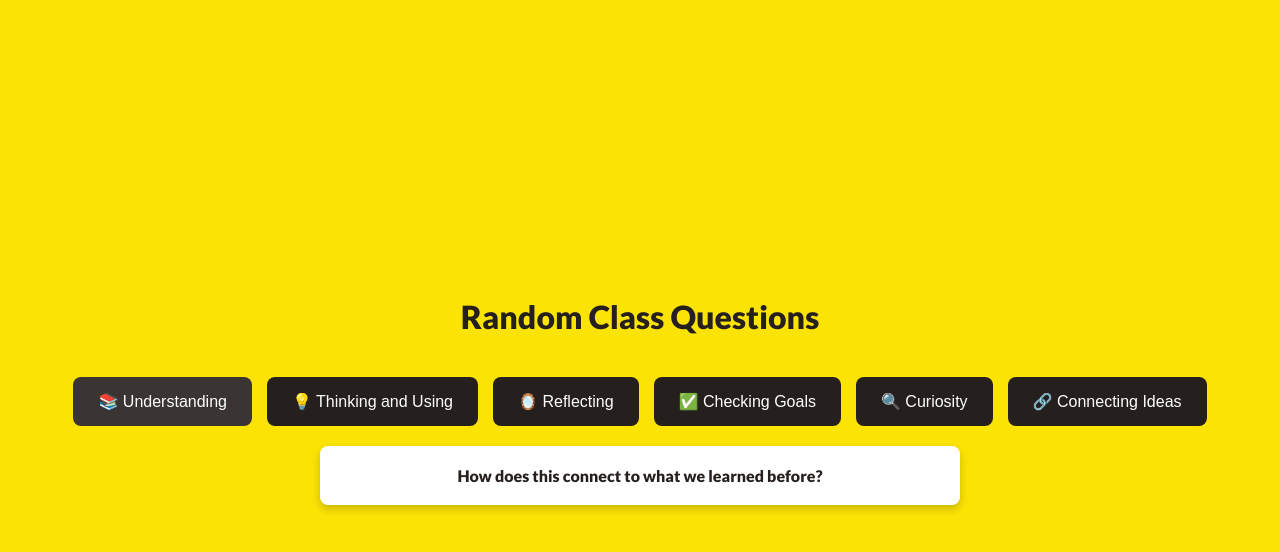
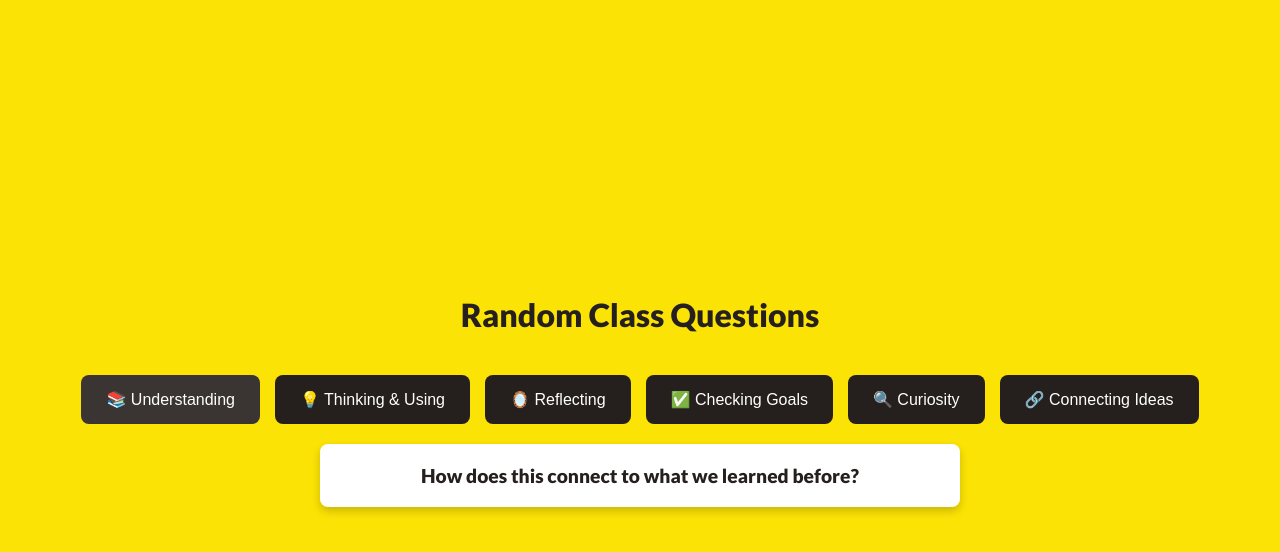
Before and after one commit to GlennMalcolm/randomquestionpicker, a plain HTML site: page questions.html in a window 1280 px wide. Both pictures are taken after a click on the button "📚 Understanding". Drawn offline with Linux system fonts and the light colour scheme.

Commit message:
Update questions.html

```diff
--- a/questions.html
+++ b/questions.html
@@ -41,7 +41,7 @@
         .category-button.active {
             background-color: #3a3433;
         }
-        .question-box {
+        .question-display {
             width: 80%;
             max-width: 600px;
             background-color: #fff;
@@ -51,6 +51,7 @@
             border-radius: 8px;
             text-align: center;
             color: #251f1d;
+            font-size: 1.2em;
         }
     </style>
 </head>
@@ -58,19 +59,21 @@
 
     <h1>Random Class Questions</h1>
 
+    <!-- Category buttons -->
     <div class="button-container">
-        <button class="category-button" onclick="showQuestion('understanding')">📚 Understanding</button>
-        <button class="category-button" onclick="showQuestion('thinkingAndUsing')">💡 Thinking and Using</button>
-        <button class="category-button" onclick="showQuestion('reflecting')">🪞 Reflecting</button>
-        <button class="category-button" onclick="showQuestion('checkingGoals')">✅ Checking Goals</button>
-        <button class="category-button" onclick="showQuestion('curiosity')">🔍 Curiosity</button>
-        <button class="category-button" onclick="showQuestion('connectingIdeas')">🔗 Connecting Ideas</button>
+        <button class="category-button" onclick="showQuestion('understanding', this)">📚 Understanding</button>
+        <button class="category-button" onclick="showQuestion('thinkingAndUsing', this)">💡 Thinking & Using</button>
+        <button class="category-button" onclick="showQuestion('reflecting', this)">🪞 Reflecting</button>
+        <button class="category-button" onclick="showQuestion('checkingGoals', this)">✅ Checking Goals</button>
+        <button class="category-button" onclick="showQuestion('curiosity', this)">🔍 Curiosity</button>
+        <button class="category-button" onclick="showQuestion('connectingIdeas', this)">🔗 Connecting Ideas</button>
     </div>
 
-    <div id="question" class="question-box">Click a category to see a question!</div>
+    <!-- Display area for selected question -->
+    <div id="questionDisplay" class="question-display">Select a category to see a question!</div>
 
     <script>
-        // Define questions by category
+        // Questions categorized by type
         const questions = {
             understanding: [
                 "What are the main ideas we talked about today?",
@@ -110,20 +113,20 @@
             ]
         };
 
-        // Function to display a question and highlight the active button
-        function showQuestion(category) {
+        // Function to display a question based on the selected category
+        function showQuestion(category, button) {
             // Get a random question from the selected category
             const categoryQuestions = questions[category];
             const randomIndex = Math.floor(Math.random() * categoryQuestions.length);
             const question = categoryQuestions[randomIndex];
 
             // Update the question display
-            document.getElementById("question").textContent = question;
+            document.getElementById("questionDisplay").textContent = question;
 
-            // Highlight the active button
+            // Highlight the active button and remove highlight from others
             const buttons = document.querySelectorAll(".category-button");
-            buttons.forEach(button => button.classList.remove("active"));
-            event.target.classList.add("active");
+            buttons.forEach(btn => btn.classList.remove("active"));
+            button.classList.add("active");
         }
     </script>
 
```
